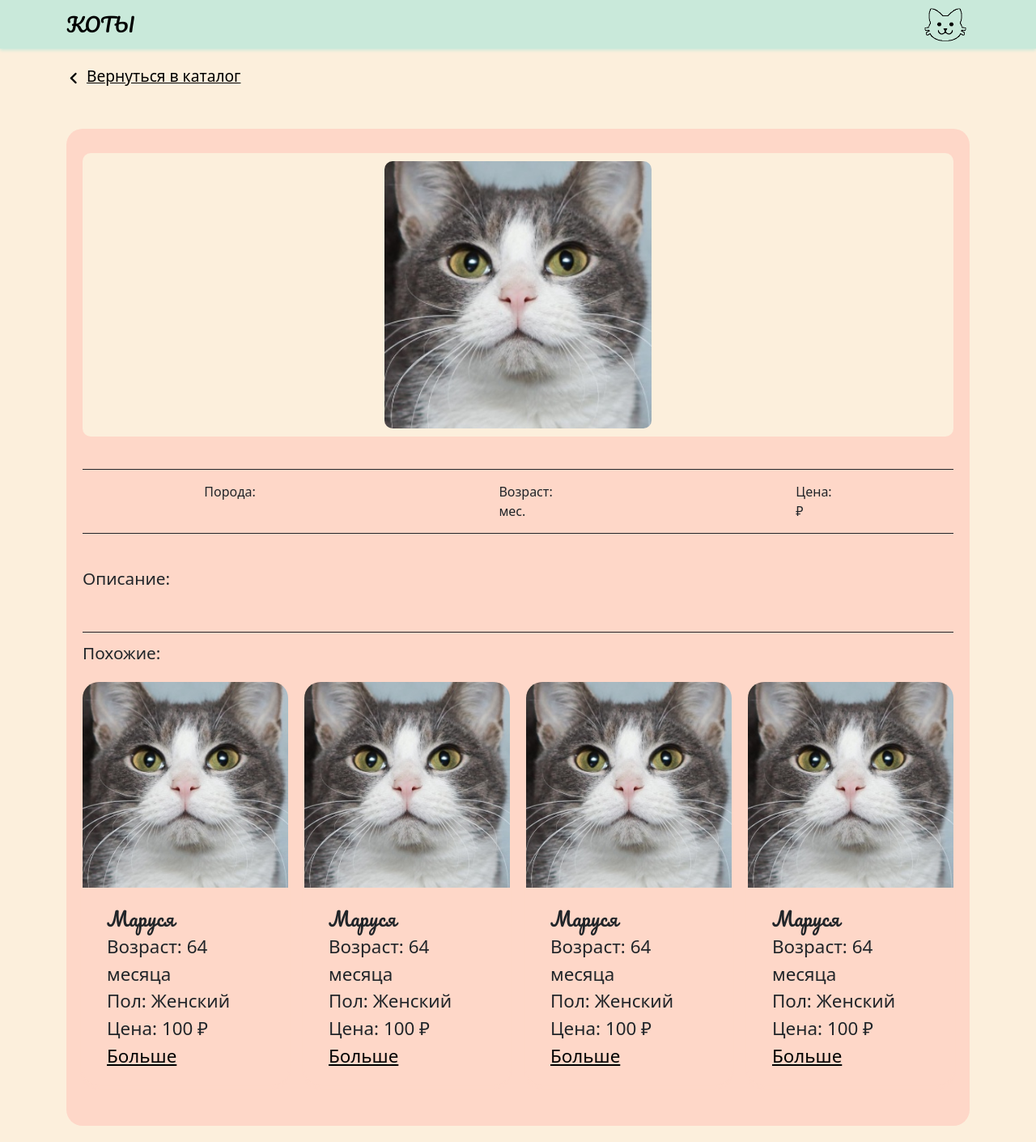
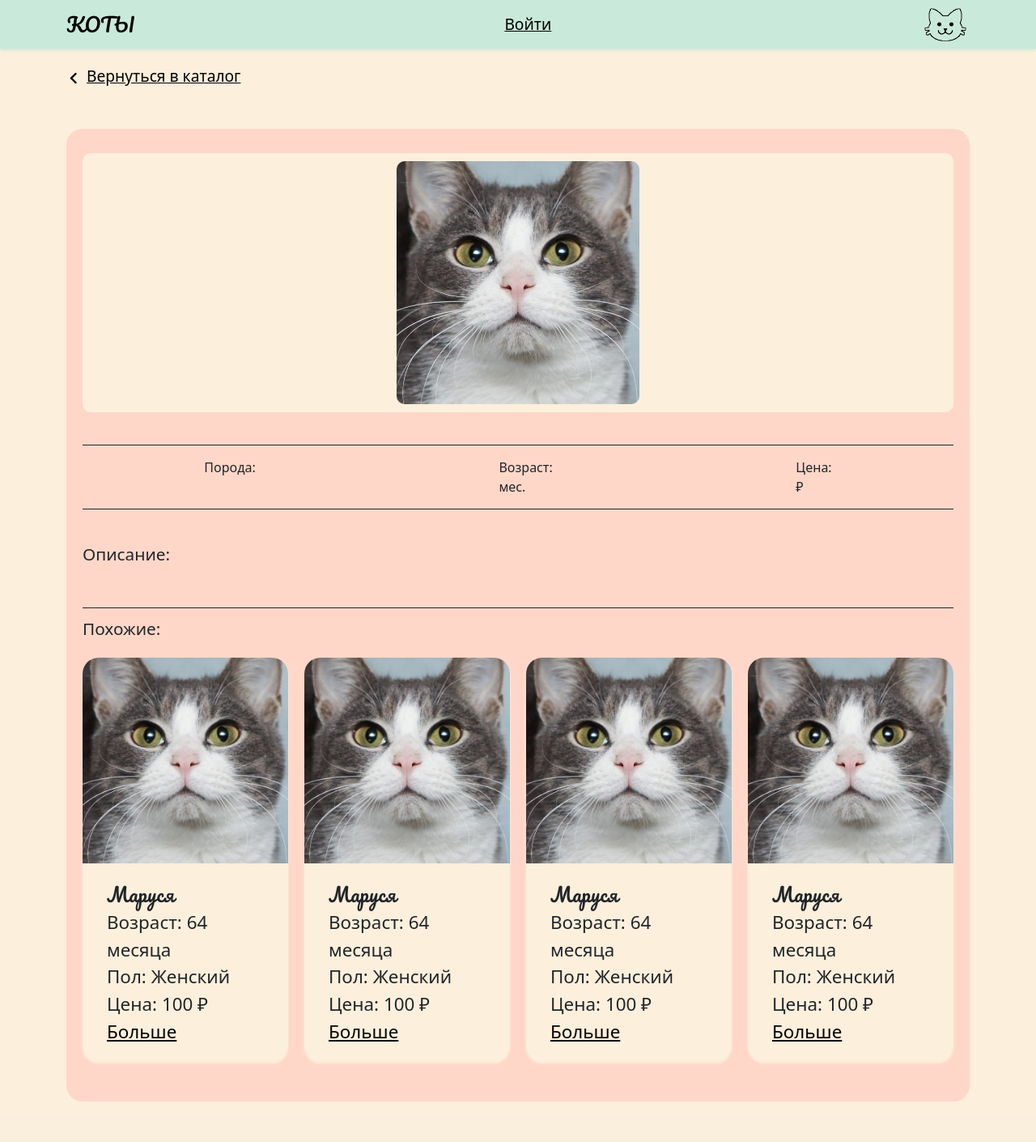
Before and after one commit to nikniksham/FlaskPostgreDocker, a Flask app: template templates/cat-page.html in a window 1280 px wide. Shown: the whole page at 81% size. After the commit the page ends 1360 px from the top, so only its background shows below. Run offline with Flask 2, Linux system fonts and the light colour scheme; the template is opened without the code that fills it, so the values that code supplies are empty; some libraries are stand-ins or nearby versions.

Commit message:
add is_admin

```diff
--- a/static/css/style.css
+++ b/static/css/style.css
@@ -119,9 +119,9 @@
 .cat__container-small {
     width: calc(25% - 15px);
     border-radius: 20px;
-    background: #fed7c8;
+    background: #fcefdc;
     margin-bottom: 30px;
-    box-shadow: 0 3px 3px #fed7c8;
+    box-shadow: 0 3px 3px #fcefdc;
 }
 
 .cat__container span, .cat__container-small span {
@@ -286,7 +286,7 @@
 }
 
 .personal__wrapper {
-    height: 350px;
+    max-height: 100%;
     width: 100%;
     border-radius: 10px;
     background: #fcefdc;
@@ -296,7 +296,7 @@
 }
 
 .personal__img {
-    height: 100%;
+    max-width: 100%;
     border-radius: 10px;
 }
 
@@ -309,6 +309,7 @@
     border-top: 1px solid;
     border-bottom: 1px solid;
     margin: 40px 0;
+    flex-wrap: wrap;
 }
 
 .personal__name {
@@ -364,7 +365,46 @@
     border-radius: 5px;
 }
 
-@media (max-width: 991px) {
+.cat__wrapper {
+    position: relative;
+}
+
+.admin__back {
+    position: absolute;
+    left: 0;
+    top: 0;
+    width: 48px;
+    height: 90px;
+    background: white;
+    border-top-left-radius: 18px;
+    border-bottom-right-radius: 5px;
+}
+
+.admin__delete {
+    z-index: 10;
+    position: absolute;
+    left: 10px;
+    top: 10px;
+    font-size: 1rem;
+    width: 32px;
+    height: 32px;
+    background: url(/static/img/trash.png);
+    background-size: contain;
+}
+
+.admin__edit {
+    z-index: 10;
+    position: absolute;
+    top: 50px;
+    left: 10px;
+    font-size: 1rem;
+    width: 32px;
+    height: 32px;
+    background: url(/static/img/edit.svg);
+    background-size: contain;
+}
+
+@media (max-width: 991.99px) {
     .cat__container {
         width: calc(50% - 15px);
     }
@@ -376,6 +416,10 @@
         width: 100%;
         margin-top: 20px;
         max-width: 100%;
+    }
+
+    .cat__container-small {
+        width: calc(50% - 15px);
     }
 }
 
@@ -407,4 +451,16 @@
     .cat__container {
         width: 100%;
     }
+
+    .cat__container-small {
+        width: 100%;
+    }
+
+    .personal__gender, .personal__species, .personal__age, .personal__price {
+        width: 49%;
+        text-align: center;
+    }
+    .personal__age, .personal__price {
+        margin-top: 10px;
+    }
 }
--- a/templates/base.html
+++ b/templates/base.html
@@ -4,6 +4,7 @@
     <meta charset="UTF-8">
     <meta name="viewport" content="width=device-width, initial-scale=1, shrink-to-fit=no">
     <title>{{title}}</title>
+    <link rel="icon" href="/static/img/favicon.jpeg" type="image/x-icon">
     <link href="https://fonts.googleapis.com/css2?family=Pacifico&display=swap" rel="stylesheet">
     <link rel="stylesheet" href="/static/css/bootstrap.css">
     <link rel="stylesheet" href="/static/css/style.css">
@@ -13,6 +14,14 @@
 <header>
     <div class="container header__wrapper">
         <a href="/" class="header__logo">КОТЫ</a>
+        <nav class="header__nav">
+            {% if is_admin %}
+            <a href="/admin/login">Выйти</a>
+            <a href="/admin/login">Добавить</a>
+            {% else %}
+            <a href="/admin/login">Войти</a>
+            {% endif %}
+        </nav>
         <a href="/" class="header__call"><img src="/static/img/cat_logo.png" alt="Лого"></a>
     </div>
 </header>
--- a/templates/main-page.html
+++ b/templates/main-page.html
@@ -40,6 +40,11 @@
         <div class="cat__container">
             <div class="cat__wrapper">
                 <img src="/static/img/cats/cat1.jpeg" alt="Самый классный кот" class="cat__img">
+                {% if is_admin %}
+                    <div class="admin__back"></div>
+                    <a href="#" class="admin__edit"></a>
+                    <a href="#" class="admin__delete"></a>
+                {% endif %}
                 <div class="cat__info">
                     <div>
                         <p class="cat__name">Маруся</p>
```
Also changed, not shown: static/img/edit.svg (added), static/img/favicon.jpeg (added), static/img/trash.png (added).
